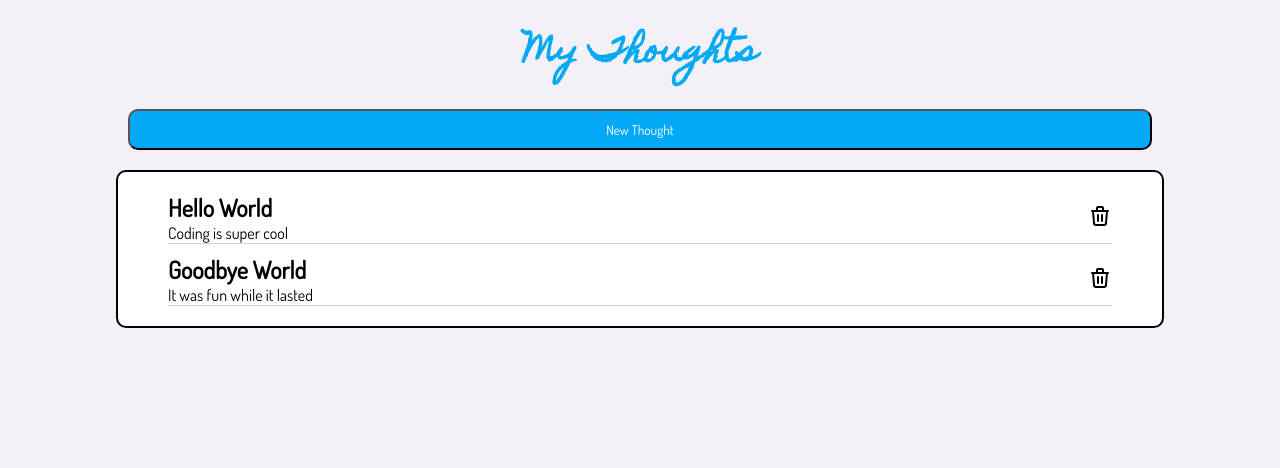
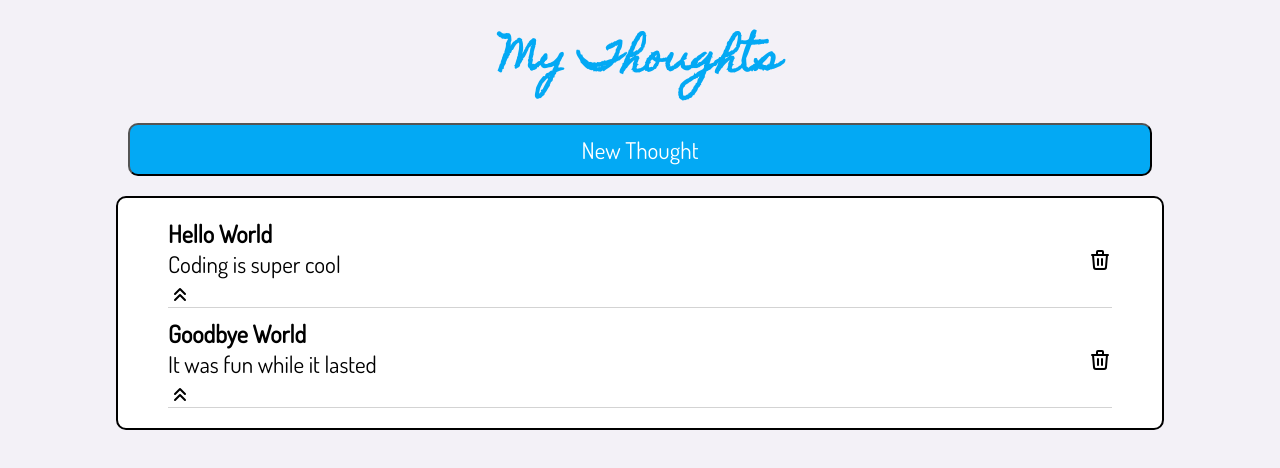
Before and after one commit to KatSchultz/react-lab-2, a React (Create React App) app: page / in a window 1280 px wide. Shown: the top 468 px of the page. Built offline with nearby package versions, Linux system fonts and the light colour scheme.

Commit message:
added upvoting functionality

```diff
--- a/src/App.css
+++ b/src/App.css
@@ -17,4 +17,8 @@ p {
   justify-content: center;
   align-items: flex-start;
   background-color: #f3f1f7;
+  font-size: 1.2em;
 }
+button {
+  font-size: 1.2em;
+}
--- a/src/components/PostInList.css
+++ b/src/components/PostInList.css
@@ -11,4 +11,10 @@ h2 {
 
 .content {
   text-align: left;
+  font-size: 1.2em;
 }
+.voting {
+  margin-top: 5px;
+  display: flex;
+  font-size: 16px;
+}
--- a/src/components/PostInList.tsx
+++ b/src/components/PostInList.tsx
@@ -1,7 +1,9 @@
-import React from "react";
+import React, { useState } from "react";
 import { Post } from "./SocialPosts";
 import "./PostInList.css";
 import { IconTrash } from "@tabler/icons";
+import { IconChevronsUp } from "@tabler/icons";
+import UpVote from "./UpVote";
 
 interface PostProps {
   post: Post;
@@ -10,14 +12,17 @@ interface PostProps {
 
 export default function PostInList({ post, onDelete }: PostProps) {
   return (
+    <div>
       <div className="post-display">
         <div className="content">
           <h2>{post.title}</h2>
           <p>{post.thought}</p>
+          <UpVote />
         </div>
         <div className="delete">
           <IconTrash size={24} onClick={() => onDelete(post.id)} />
         </div>
       </div>
+    </div>
   );
 }
--- a/src/components/SocialPosts.tsx
+++ b/src/components/SocialPosts.tsx
@@ -30,7 +30,7 @@ export default function SocialPosts() {
   }
 
   function submitForm(post: Post) {
-    setPosts([post, ...posts]);
+    setPosts((prev) => [post, ...prev]);
     console.log("Form submitted");
     closeForm();
   }
@@ -54,7 +54,7 @@ export default function SocialPosts() {
       </div>
       <div className="post-container">
         {posts.map((post, index) => (
-          <PostInList key={index} post={post} onDelete={deletePost} />
+          <PostInList key={post.id} post={post} onDelete={deletePost} />
         ))}
       </div>
     </div>
--- /dev/null
+++ b/src/components/UpVote.tsx
@@ -0,0 +1,16 @@
+import { IconChevronsUp } from "@tabler/icons";
+import React, { useState } from "react";
+
+export default function UpVote() {
+  const [karma, setKarma] = useState(0);
+
+  function increaseKarma() {
+    setKarma((prev) => prev + 1);
+  }
+  return (
+    <div className="voting">
+      <IconChevronsUp onClick={increaseKarma} />
+      {karma > 0 && <p>This post has {karma} karma</p>}
+    </div>
+  );
+}
```
Lines whose indentation alone changed are shown as unchanged.
